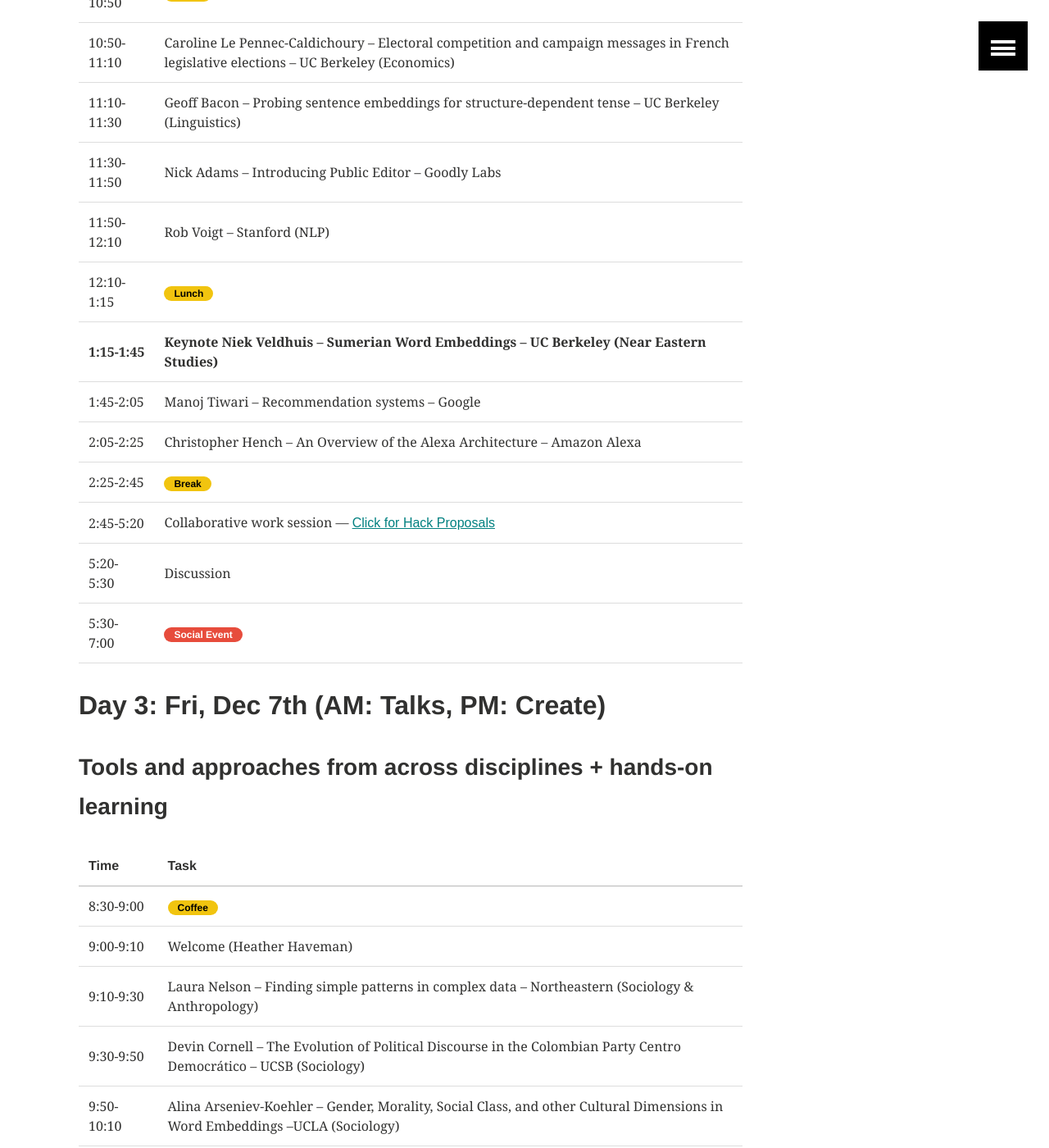
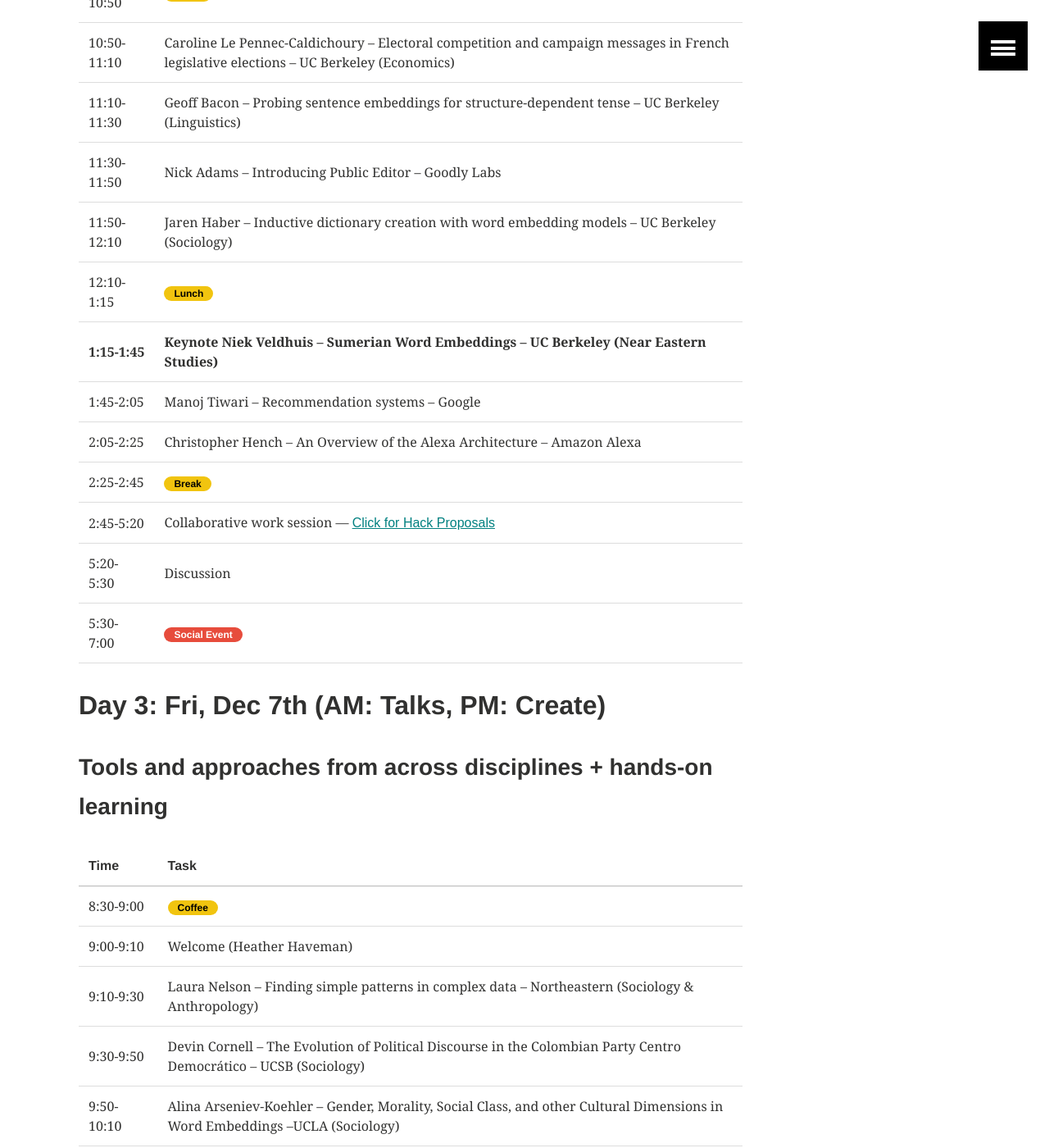
Before and after one commit to TextXD/textxd.github.io, a Jekyll site: the page built from programs/textxd2018.md, in a window 1280 px wide and 1400 px high, scrolled down 1572 px. Shown: the whole window at 82% size. Built offline with Jekyll 4.4.1, drawn with Linux system fonts in a browser that asks for light colours; some of the changed text lies outside the part shown.

Commit message:
Update textxd2018.md

```diff
--- a/programs/textxd2018.md
+++ b/programs/textxd2018.md
@@ -52,8 +52,8 @@ image:
 | 10:50-11:10  | Caroline Le Pennec-Caldichoury -- Electoral competition and campaign messages in French legislative elections -- UC Berkeley (Economics) |
 |----
 | 11:10-11:30   | Geoff Bacon -- Probing sentence embeddings for structure-dependent tense -- UC Berkeley (Linguistics)|
-| 11:30-11:50   | Nick Adams -- Introducing Public Editor -- Goodly Labs|
-| 11:50-12:10   | Rob Voigt -- Stanford (NLP) |
+| 11:30-11:50   | Nick Adams -- Introducing Public Editor -- Goodly Labs |
+| 11:50-12:10   | Jaren Haber -- Inductive dictionary creation with word embedding models -- UC Berkeley (Sociology) |
 | 12:10-1:15   | <span class="badge warning">Lunch</span> <br/> |
 | **1:15-1:45**    | **Keynote Niek Veldhuis -- Sumerian Word Embeddings -- UC Berkeley (Near Eastern Studies)** |
 | 1:45-2:05    | Manoj Tiwari -- Recommendation systems -- Google  |
```
Also changed, not shown: other parts of programs/textxd2018.md (+1 -1 lines).
